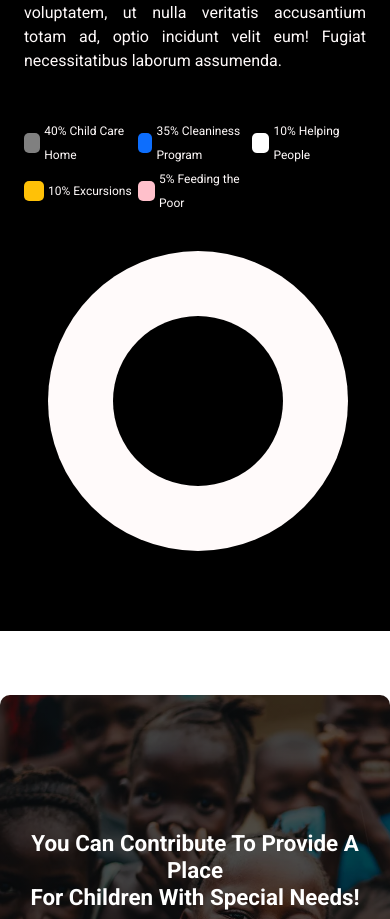
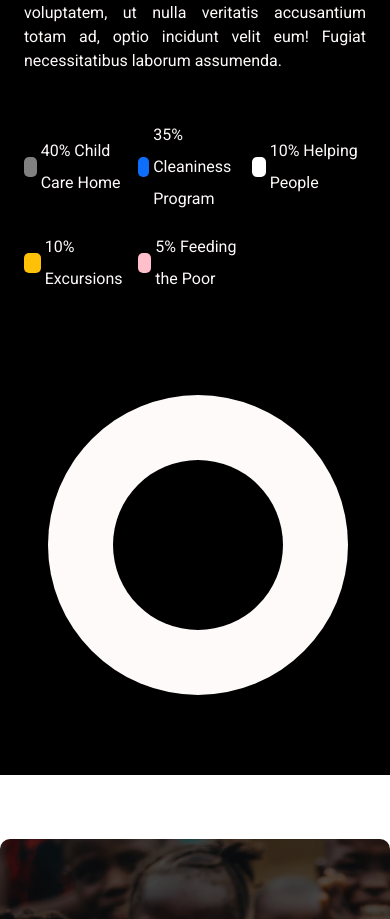
Before and after one commit to AllSparkTech100/Techrity_Assesment, a React (Vite) app: page / in a window 390 px wide. Shown: the part 5386-6305 px from the top of the page. Built offline with nearby package versions, Linux system fonts and the light colour scheme.

Commit message:
Add files via upload

```diff
--- a/src/components/Nav.jsx
+++ b/src/components/Nav.jsx
@@ -35,7 +35,7 @@ function NavComp() {
             className="d-lg-none d-sm-block border-0 shadow-none"
             onClick={toggleMenu}
           >
-                {isMenuVisible ? <IoClose size={30}/> : <CiMenuFries size={30}/>}
+            {isMenuVisible ? <IoClose size={30} /> : <CiMenuFries size={30} />}
           </button>
         </Container>
       </Navbar>
--- a/src/components/components.scss
+++ b/src/components/components.scss
@@ -5,6 +5,8 @@
   color: $black;
   font-family: $Roboto;
   font-size: 1rem;
+  position: sticky !important;
+  top: 0 !important;
   background-color: $white;
   .icon {
     font-family: $Courgette;
--- a/src/pages/styles.scss
+++ b/src/pages/styles.scss
@@ -543,18 +543,18 @@
           font-size: 2rem;
         }
       }
-      .graph-explaination {
-        .graph-control {
-          //  flex-wrap: wrap;
-          .graph-text {
-            font-size: 12px;
-          }
-          .graph-box {
-            height: 50px;
-            width: 50px;
-          }
-        }
-      }
+      // .graph-explaination {
+      //   .graph-control {
+      //     //  flex-wrap: wrap;
+      //     .graph-text {
+      //       font-size: 12px;
+      //     }
+      //     .graph-box {
+      //       height: 50px;
+      //       width: 50px;
+      //     }
+      //   }
+      // }
     }
   }
 }
```
Lines whose indentation alone changed are shown as unchanged.
